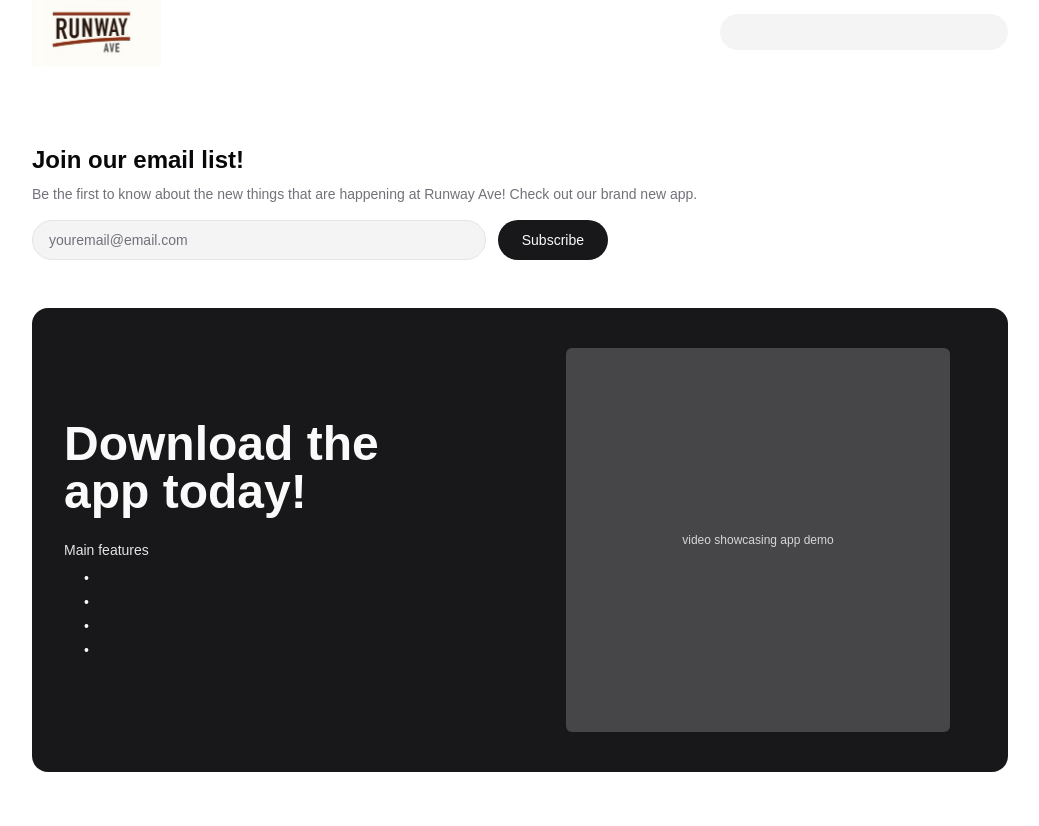
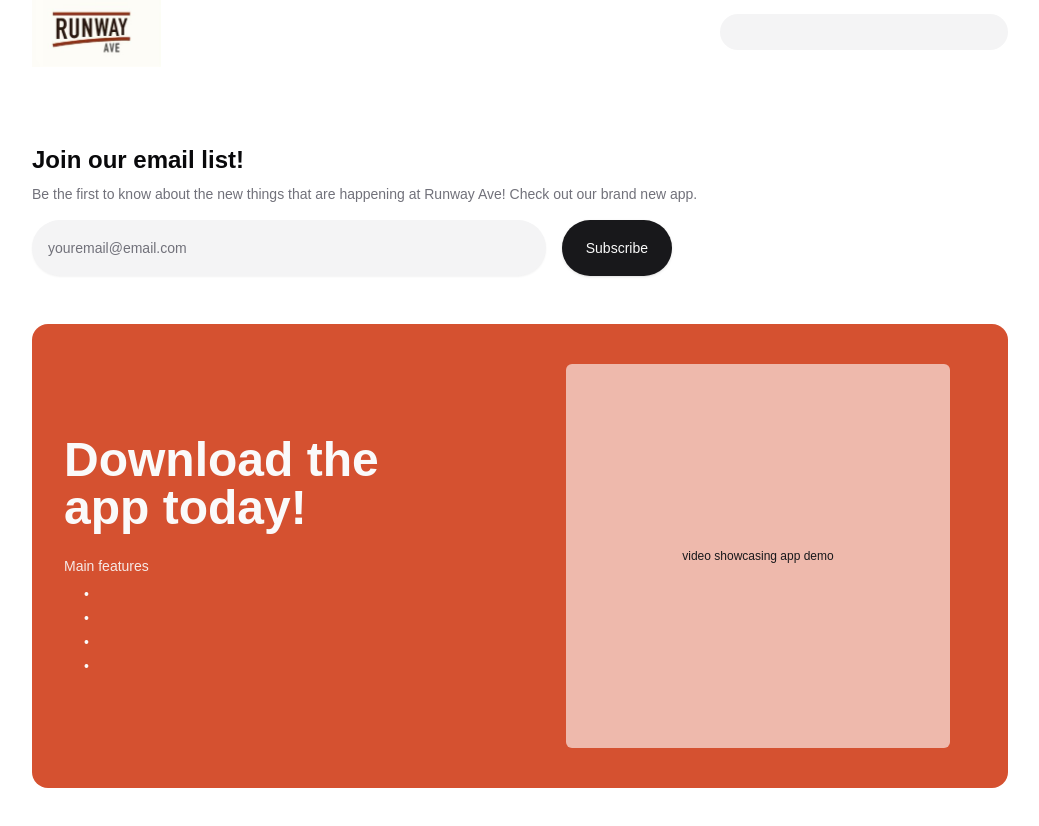
Before and after one commit to CSES-Dev/runway-ave, a Next.js app: page /signup in a window 1280 px wide. Shown: the whole page, without its empty margins (120-1159 px from the left). Built offline with nearby package versions, Linux system fonts and the light colour scheme.

Commit message:
styling progress

```diff
--- a/app/globals.css
+++ b/app/globals.css
@@ -20,8 +20,8 @@
         --secondary-foreground: 240 5.9% 10%;
         --muted: 240 4.8% 95.9%;
         --muted-foreground: 240 3.8% 46.1%;
-        --accent: 240 4.8% 95.9%;
-        --accent-foreground: 240 5.9% 10%;
+        --accent: 12, 66%, 51%;
+        --accent-foreground: 0 0% 100%;
         --destructive: 0 84.2% 60.2%;
         --destructive-foreground: 0 0% 98%;
         --border: 240 5.9% 90%;
@@ -47,8 +47,8 @@
         --secondary-foreground: 0 0% 98%;
         --muted: 240 3.7% 15.9%;
         --muted-foreground: 240 5% 64.9%;
-        --accent: 240 3.7% 15.9%;
-        --accent-foreground: 0 0% 98%;
+        --accent: hsla(12, 66%, 51%, 1);
+        --accent-foreground: 0 0% 100%;
         --destructive: 0 62.8% 30.6%;
         --destructive-foreground: 0 0% 98%;
         --border: 240 3.7% 15.9%;
--- a/app/signup/EmailSignupForm.tsx
+++ b/app/signup/EmailSignupForm.tsx
@@ -1,36 +1,51 @@
 "use client";
+
+import { useState } from "react";
+import { Button } from "@/components/ui/button";
+import { Input } from "@/components/ui/input";
+import { Label } from "@/components/ui/label";
 
 export default function EmailSignupForm()
 {
+    const [email, setEmail] = useState("");
+
+    function handleSubmit(event: React.FormEvent<HTMLFormElement>)
+    {
+        event.preventDefault();
+
+        // Placeholder: wire up server action / API route later
+        console.log("Email submitted:", email);
+    }
+
     return (
         <form
-            className="flex w-full flex-col gap-3 sm:flex-row sm:items-center"
-            onSubmit={(e) => e.preventDefault()}
+            className="flex w-full flex-col gap-4 sm:flex-row sm:items-center"
+            onSubmit={handleSubmit}
         >
-            <input
-                type="email"
-                placeholder="youremail@email.com"
-                className="
-                    h-10 w-full rounded-full
-                    border border-border
-                    bg-muted px-4
-                    text-sm
-                    placeholder:text-muted-foreground
-                    focus:outline-none focus:ring-2 focus:ring-ring
-                "
-            />
+            <div className="w-full">
+                <Label htmlFor="signup-email" className="sr-only">
+                    Email
+                </Label>
 
-            <button
+                <Input
+                    id="signup-email"
+                    name="email"
+                    type="email"
+                    placeholder="youremail@email.com"
+                    autoComplete="email"
+                    value={email}
+                    onChange={(event) => setEmail(event.target.value)}
+                    className="h-14 rounded-full bg-muted px-4 border-0 focus-visible:ring-2"
+                    required
+                />
+            </div>
+
+            <Button
                 type="submit"
-                className="
-                    h-10 w-full rounded-full
-                    bg-primary px-6
-                    text-sm font-medium text-primary-foreground
-                    sm:w-auto
-                "
+                className="h-14 w-[257px] rounded-full px-6 sm:w-auto"
             >
                 Subscribe
-            </button>
+            </Button>
         </form>
     );
 }
--- a/app/signup/page.tsx
+++ b/app/signup/page.tsx
@@ -40,14 +40,14 @@
                         </div>
 
                         {/* Form block */}
-                        <div className="max-w-xl">
+                        <div className="max-w-[640px]">
                             <EmailSignupForm />
                         </div>
                     </div>
                 </section>
 
                 {/* Download our app promo section */}
-                <section className="mt-12 rounded-2xl bg-primary px-8 py-10">
+                <section className="mt-12 rounded-2xl bg-accent px-8 py-10">
                     <div className="grid gap-10 md:grid-cols-2 md:items-center">
                         {/* Left: heading + features */}
                         <div className="space-y-6 text-primary-foreground">
@@ -73,9 +73,9 @@
 
                         {/* Right: video/demo placeholder */}
                         <div className="mx-auto w-full max-w-sm">
-                            <div className="aspect-square w-full rounded-md bg-background/20">
+                            <div className="aspect-square w-full rounded-md bg-background/60">
                                 <div className="flex h-full items-center justify-center">
-                                    <p className="text-xs text-primary-foreground/80">
+                                    <p className="text-xs text-primary">
                                         video showcasing app demo
                                     </p>
                                 </div>
--- /dev/null
+++ b/components/ui/button.tsx
@@ -0,0 +1,57 @@
+import * as React from "react"
+import { Slot } from "@radix-ui/react-slot"
+import { cva, type VariantProps } from "class-variance-authority"
+
+import { cn } from "@/lib/utils"
+
+const buttonVariants = cva(
+  "inline-flex items-center justify-center gap-2 whitespace-nowrap rounded-md text-sm font-medium transition-colors focus-visible:outline-none focus-visible:ring-1 focus-visible:ring-ring disabled:pointer-events-none disabled:opacity-50 [&_svg]:pointer-events-none [&_svg]:size-4 [&_svg]:shrink-0",
+  {
+    variants: {
+      variant: {
+        default:
+          "bg-primary text-primary-foreground shadow hover:bg-primary/90",
+        destructive:
+          "bg-destructive text-destructive-foreground shadow-sm hover:bg-destructive/90",
+        outline:
+          "border border-input bg-background shadow-sm hover:bg-accent hover:text-accent-foreground",
+        secondary:
+          "bg-secondary text-secondary-foreground shadow-sm hover:bg-secondary/80",
+        ghost: "hover:bg-accent hover:text-accent-foreground",
+        link: "text-primary underline-offset-4 hover:underline",
+      },
+      size: {
+        default: "h-9 px-4 py-2",
+        sm: "h-8 rounded-md px-3 text-xs",
+        lg: "h-10 rounded-md px-8",
+        icon: "h-9 w-9",
+      },
+    },
+    defaultVariants: {
+      variant: "default",
+      size: "default",
+    },
+  }
+)
+
+export interface ButtonProps
+  extends React.ButtonHTMLAttributes<HTMLButtonElement>,
+    VariantProps<typeof buttonVariants> {
+  asChild?: boolean
+}
+
+const Button = React.forwardRef<HTMLButtonElement, ButtonProps>(
+  ({ className, variant, size, asChild = false, ...props }, ref) => {
+    const Comp = asChild ? Slot : "button"
+    return (
+      <Comp
+        className={cn(buttonVariants({ variant, size, className }))}
+        ref={ref}
+        {...props}
+      />
+    )
+  }
+)
+Button.displayName = "Button"
+
+export { Button, buttonVariants }
--- /dev/null
+++ b/components/ui/input.tsx
@@ -0,0 +1,22 @@
+import * as React from "react"
+
+import { cn } from "@/lib/utils"
+
+const Input = React.forwardRef<HTMLInputElement, React.ComponentProps<"input">>(
+  ({ className, type, ...props }, ref) => {
+    return (
+      <input
+        type={type}
+        className={cn(
+          "flex h-9 w-full rounded-md border border-input bg-transparent px-3 py-1 text-base shadow-sm transition-colors file:border-0 file:bg-transparent file:text-sm file:font-medium file:text-foreground placeholder:text-muted-foreground focus-visible:outline-none focus-visible:ring-1 focus-visible:ring-ring disabled:cursor-not-allowed disabled:opacity-50 md:text-sm",
+          className
+        )}
+        ref={ref}
+        {...props}
+      />
+    )
+  }
+)
+Input.displayName = "Input"
+
+export { Input }
--- /dev/null
+++ b/components/ui/label.tsx
@@ -0,0 +1,26 @@
+"use client"
+
+import * as React from "react"
+import * as LabelPrimitive from "@radix-ui/react-label"
+import { cva, type VariantProps } from "class-variance-authority"
+
+import { cn } from "@/lib/utils"
+
+const labelVariants = cva(
+  "text-sm font-medium leading-none peer-disabled:cursor-not-allowed peer-disabled:opacity-70"
+)
+
+const Label = React.forwardRef<
+  React.ElementRef<typeof LabelPrimitive.Root>,
+  React.ComponentPropsWithoutRef<typeof LabelPrimitive.Root> &
+    VariantProps<typeof labelVariants>
+>(({ className, ...props }, ref) => (
+  <LabelPrimitive.Root
+    ref={ref}
+    className={cn(labelVariants(), className)}
+    {...props}
+  />
+))
+Label.displayName = LabelPrimitive.Root.displayName
+
+export { Label }
--- a/package.json
+++ b/package.json
@@ -17,7 +17,8 @@
     },
     "dependencies": {
         "@playwright/test": "^1.49.0",
-        "@radix-ui/react-slot": "^1.1.0",
+        "@radix-ui/react-label": "^2.1.8",
+        "@radix-ui/react-slot": "^1.2.4",
         "class-variance-authority": "^0.7.1",
         "clsx": "^2.1.1",
         "lucide-react": "^0.464.0",
```
Also changed, not shown: 1 other file (tests, documents, lock files or other folders).
